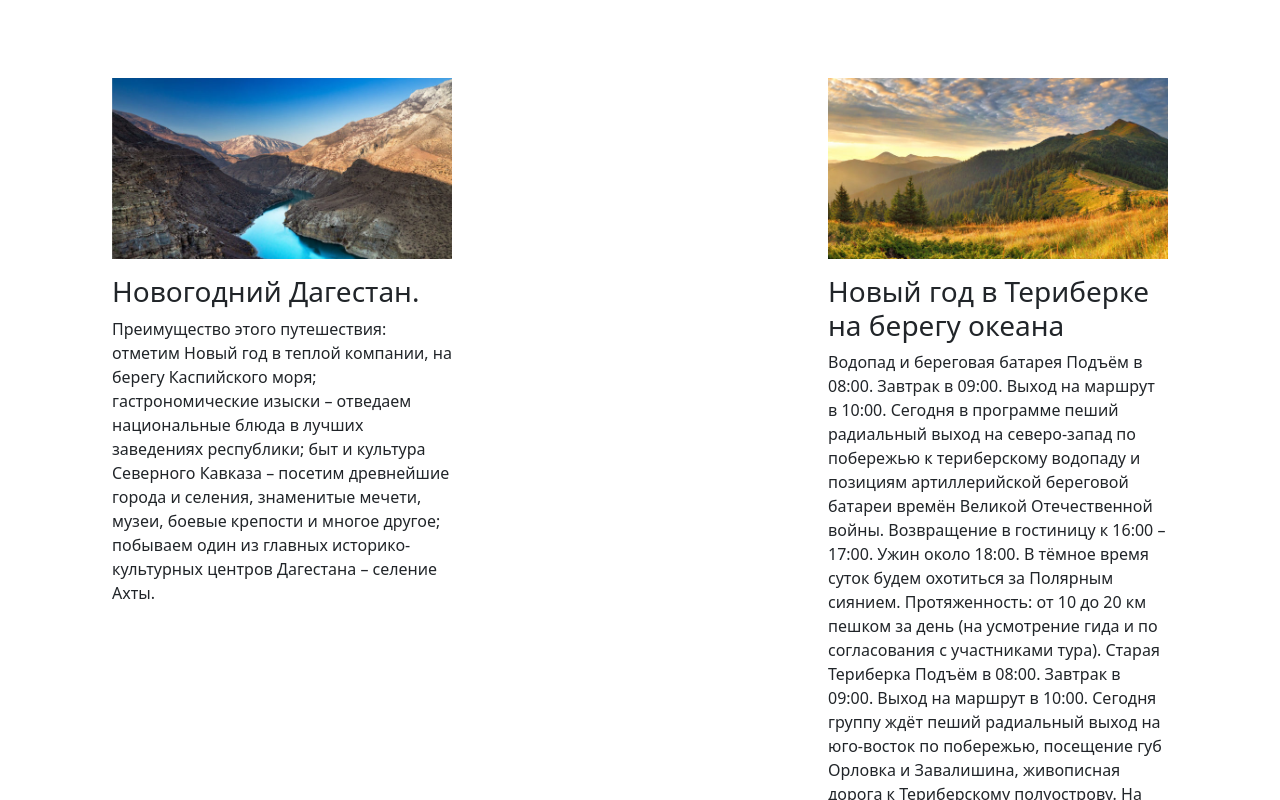
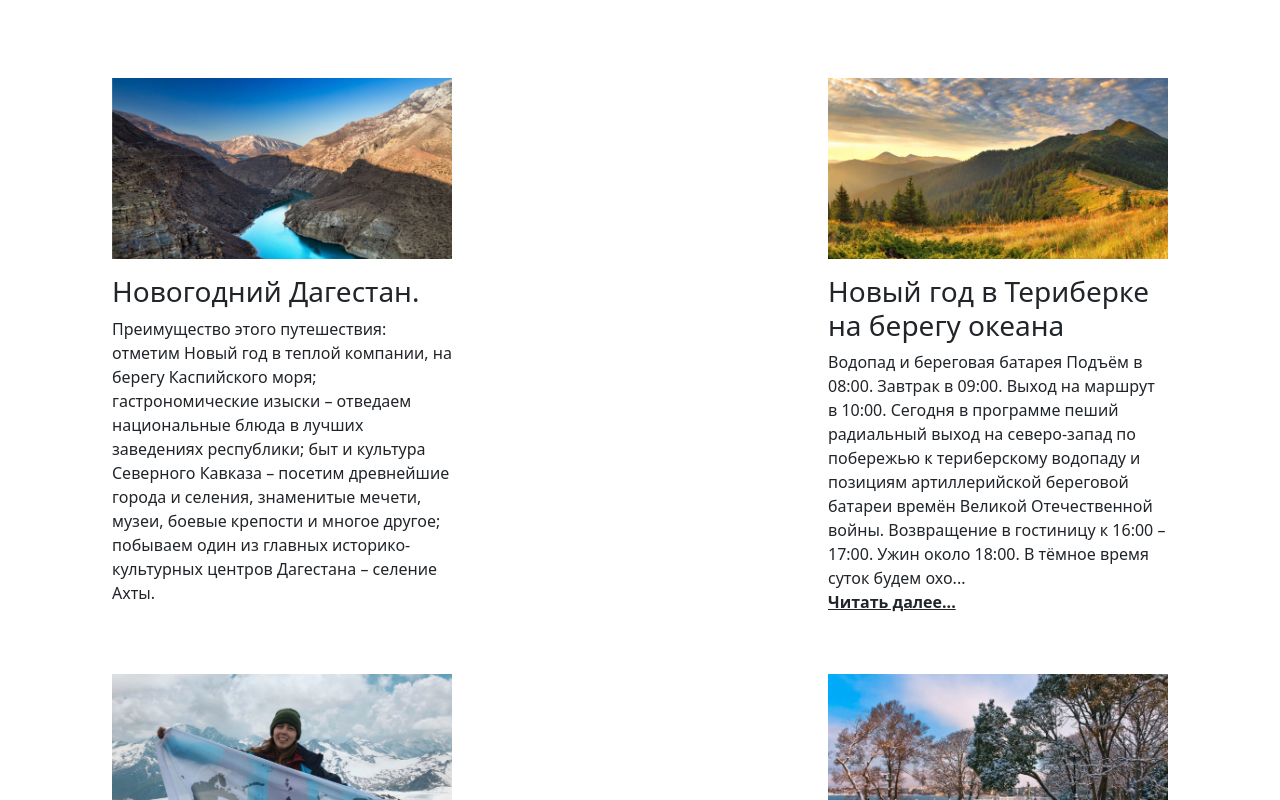
Before and after one commit to Kat-Matanar45/trips-card, a Vue app: page / in a window 1280 px wide. Shown: the top 800 px of the page. Built offline with nearby package versions, Linux system fonts and the light colour scheme.

Commit message:
Обрезка и читать далее есть, но роутинг не работает

```diff
--- a/src/components/CardComponent.vue
+++ b/src/components/CardComponent.vue
@@ -2,8 +2,12 @@
         <div class="item-wrapper d-flex flex-column">
             <img :src="require(`@/assets/img/${card.image}`)" class="mb-3" :alt="card.image">
             <h3>{{ card.title }}</h3>
-            <div class="description">
+            <div class="description" v-if='card.text.length < 550'>
                 {{ card.text }}
+            </div>
+            <div class="description" v-else>
+                {{ card.text.slice(0, 550) + '...' }}
+                <br><span>Читать далее...</span>
             </div>
         </div>
 </template>
```
